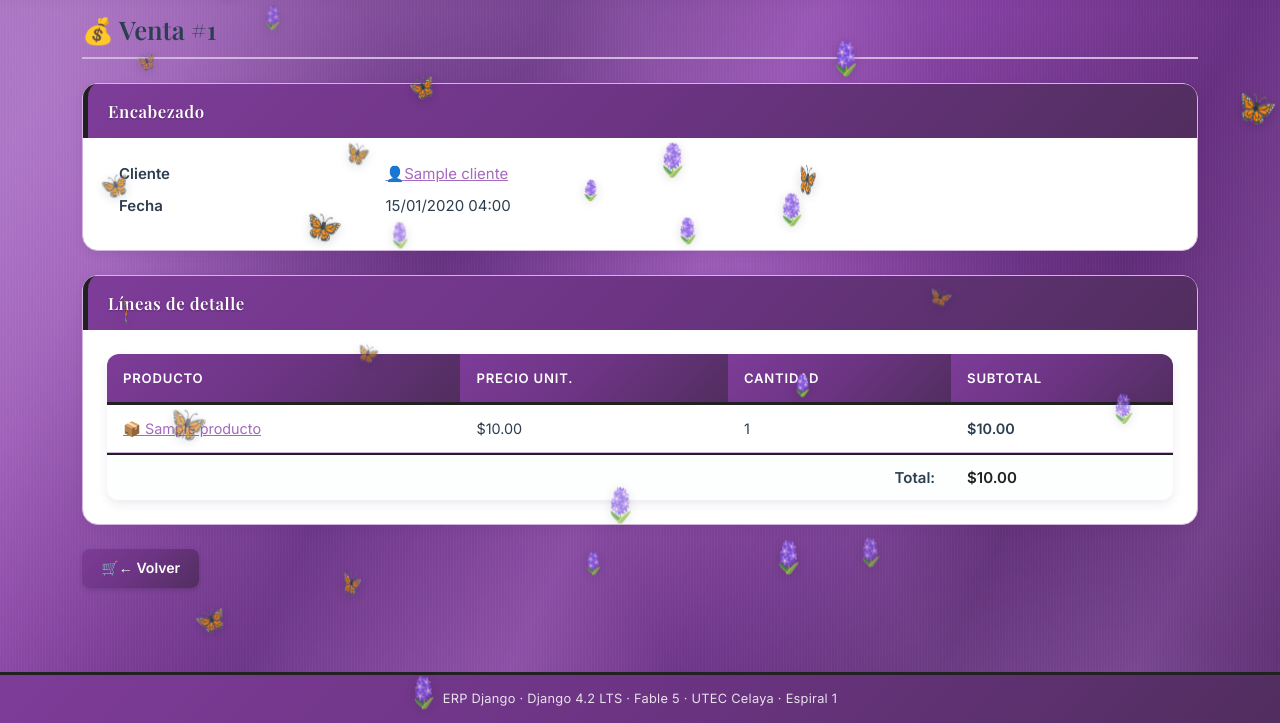
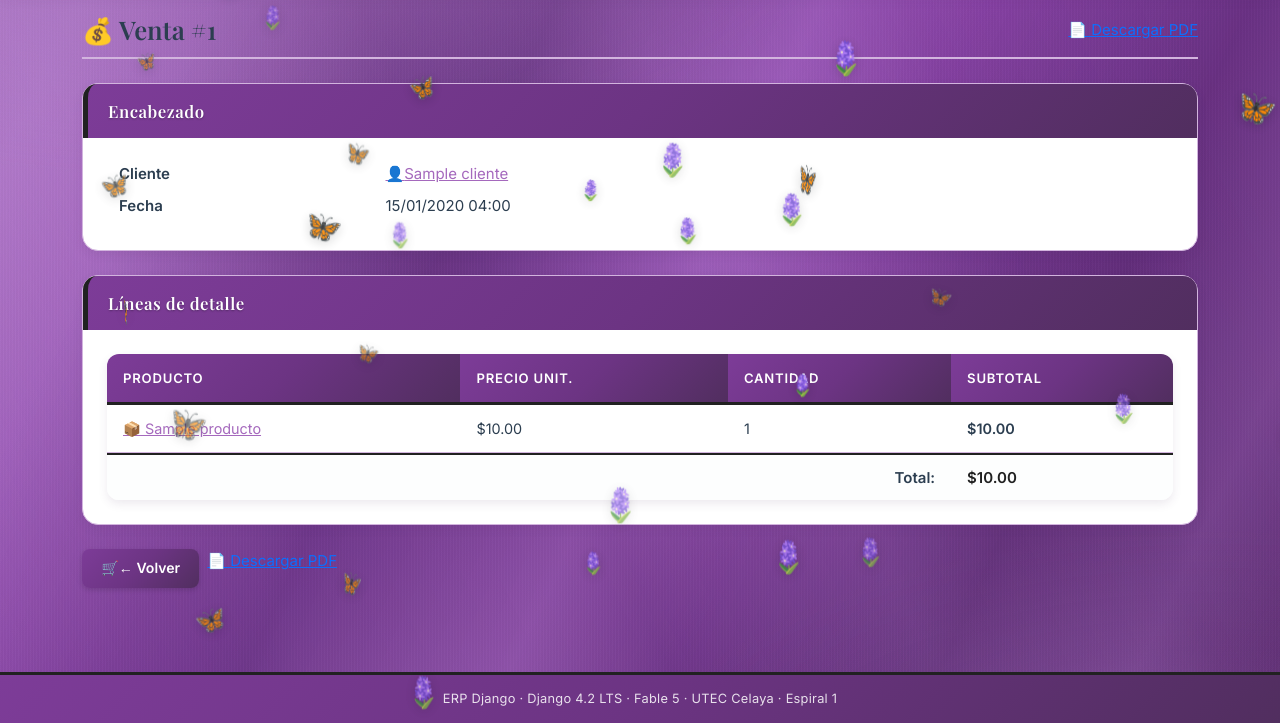
Before and after one commit to jnfloresh2528-pixel/FloresNorberto, a Django app: page /ventas/1/ in a window 1280 px wide. Shown: the part 79-802 px from the top of the page. Run offline with Django 4.2, Linux system fonts and the light colour scheme; tables that the repository leaves empty hold one stand-in row (values such as "Sample post").

Commit message:
W12-WeasyPrint: Dockerfile + entrypoint + render.yaml docker + factura_pdf mejorada

```diff
--- a/ventas/templates/ventas/detalle.html
+++ b/ventas/templates/ventas/detalle.html
@@ -5,10 +5,17 @@
 {% block content %}
 <div class="erp-page-title">
     <h2>💰 Venta #{{ venta.pk }}</h2>
-    {% if user.is_authenticated %}
-        <a href="{% url 'ventas:eliminar' venta.pk %}"
-           class="btn-erp-danger ms-auto">Eliminar venta</a>
-    {% endif %}
+    <div class="d-flex gap-2 ms-auto">
+        <!-- Botón para generar/descargar el PDF -->
+        <a href="{% url 'ventas:pdf' venta.pk %}"
+           class="btn-erp-secondary" target="_blank">
+            📄 Descargar PDF
+        </a>
+        {% if user.is_authenticated %}
+            <a href="{% url 'ventas:eliminar' venta.pk %}"
+               class="btn-erp-danger">Eliminar venta</a>
+        {% endif %}
+    </div>
 </div>
 
 <div class="erp-card">
@@ -68,5 +75,10 @@
     </table>
 </div>
 
-<a href="{% url 'ventas:lista' %}" class="btn-erp-primary">← Volver</a>
+<div class="d-flex gap-2">
+    <a href="{% url 'ventas:lista' %}" class="btn-erp-primary">← Volver</a>
+    <a href="{% url 'ventas:pdf' venta.pk %}" class="btn-erp-secondary" target="_blank">
+        📄 Descargar PDF
+    </a>
+</div>
 {% endblock %}
```
